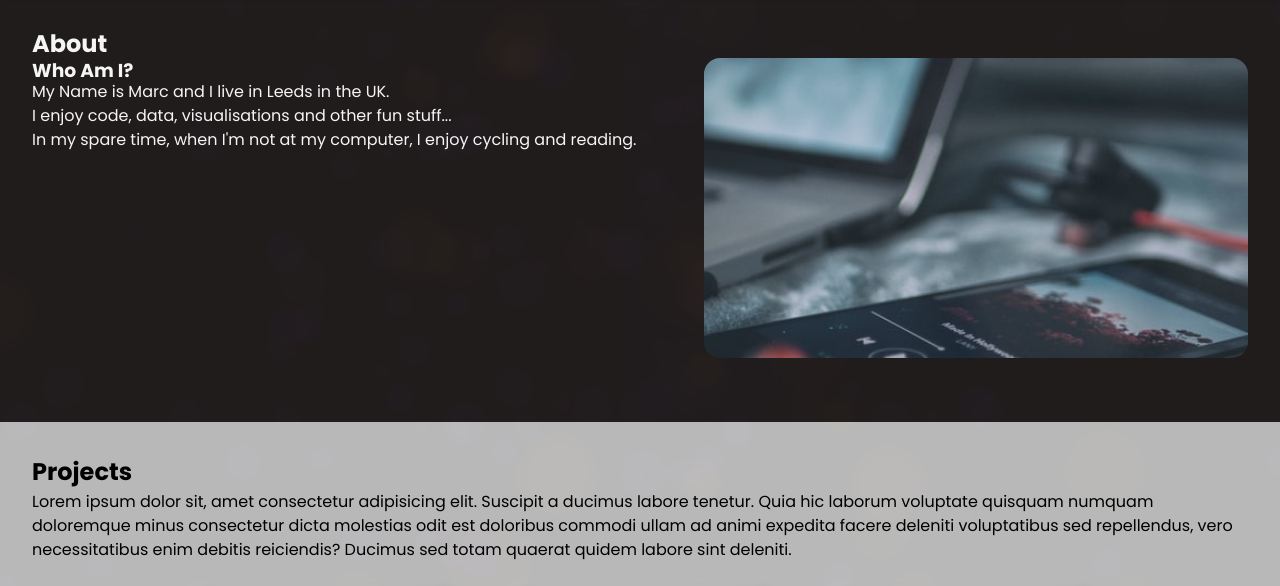
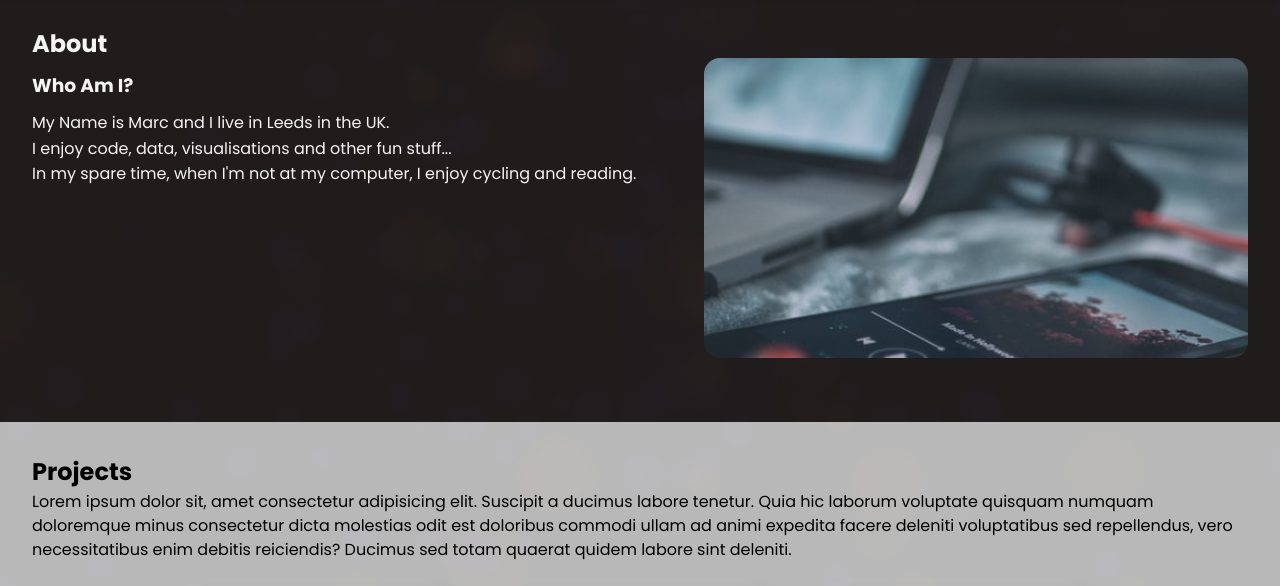
Before and after one commit to iammarcmason/iammarcmason.github.io, a plain HTML site: page index.html in a window 1280 px wide. Shown: the part 71-657 px from the top of the page. Drawn offline with Linux system fonts and the light colour scheme.

Commit message:
more messing about with css

```diff
--- a/assets/css/cards.css
+++ b/assets/css/cards.css
@@ -65,12 +65,6 @@ body .card-container .card .box .content {
 
 body .card-container .card .box .content h2 {
   position: absolute;
-  /* top: -10px;
-  /* display: flex;
-  align-items: center;
-  justify-content: center;
-  right: 40px; */
-  position: absolute;
   top: 75px;
   left: 50%;
   margin-right: -50%;
--- a/assets/css/style.css
+++ b/assets/css/style.css
@@ -56,6 +56,7 @@ section {
   background: var(--col-section-accent);
   grid-auto-rows: auto;
   justify-content: space-between;
+
   gap: 2em;
 }
 .projects,
@@ -66,7 +67,11 @@ section {
 
 .about .about-text h3,
 .blog .blog-text h3 {
-  line-height: 1.1rem;
+  line-height: 3rem;
+}
+
+.about-text p {
+  line-height: 1.6rem;
 }
 
 /* image stuff */
```
